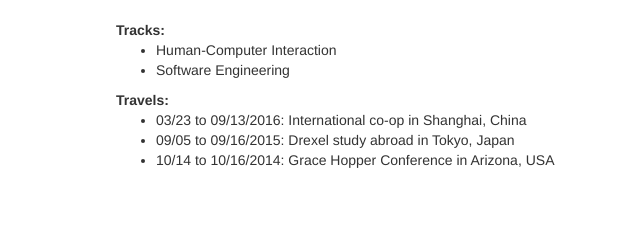
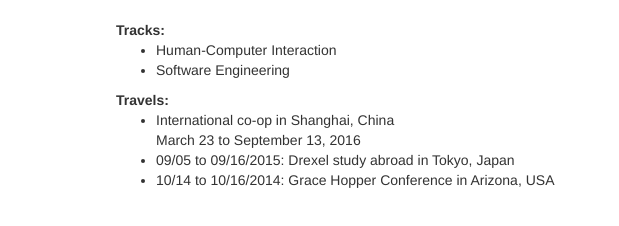
Before and after one commit to tiffwong/website-3, a plain HTML site: page index.html in a window 1280 px wide. Shown: the part 186-412 px from the top of the page, 482-1101 px from the left. Drawn offline with nearby package versions, Linux system fonts and the light colour scheme.

Commit message:
Update index.html

```diff
--- a/index.html
+++ b/index.html
@@ -65,7 +65,11 @@
 					</ul>
 					<b>Travels:</b>
 					<ul>
-						<li>03/23 to 09/13/2016: International co-op in Shanghai, China</li>
+						<li>
+							International co-op in Shanghai, China
+							<br>
+							March 23 to September 13, 2016
+						</li>
 						<li>09/05 to 09/16/2015: Drexel study abroad in Tokyo, Japan</li>
 						<li>10/14 to 10/16/2014: Grace Hopper Conference in Arizona, USA</li>
 					</ul>
```
